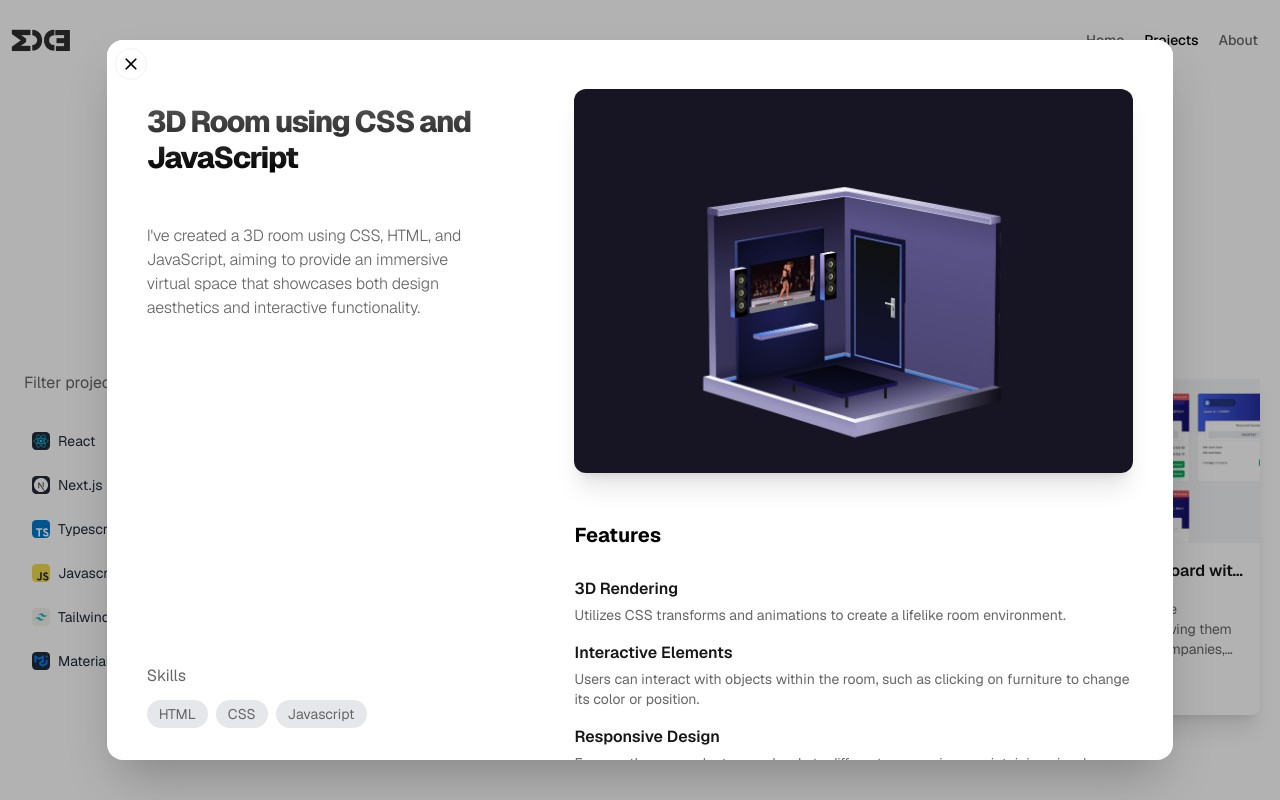
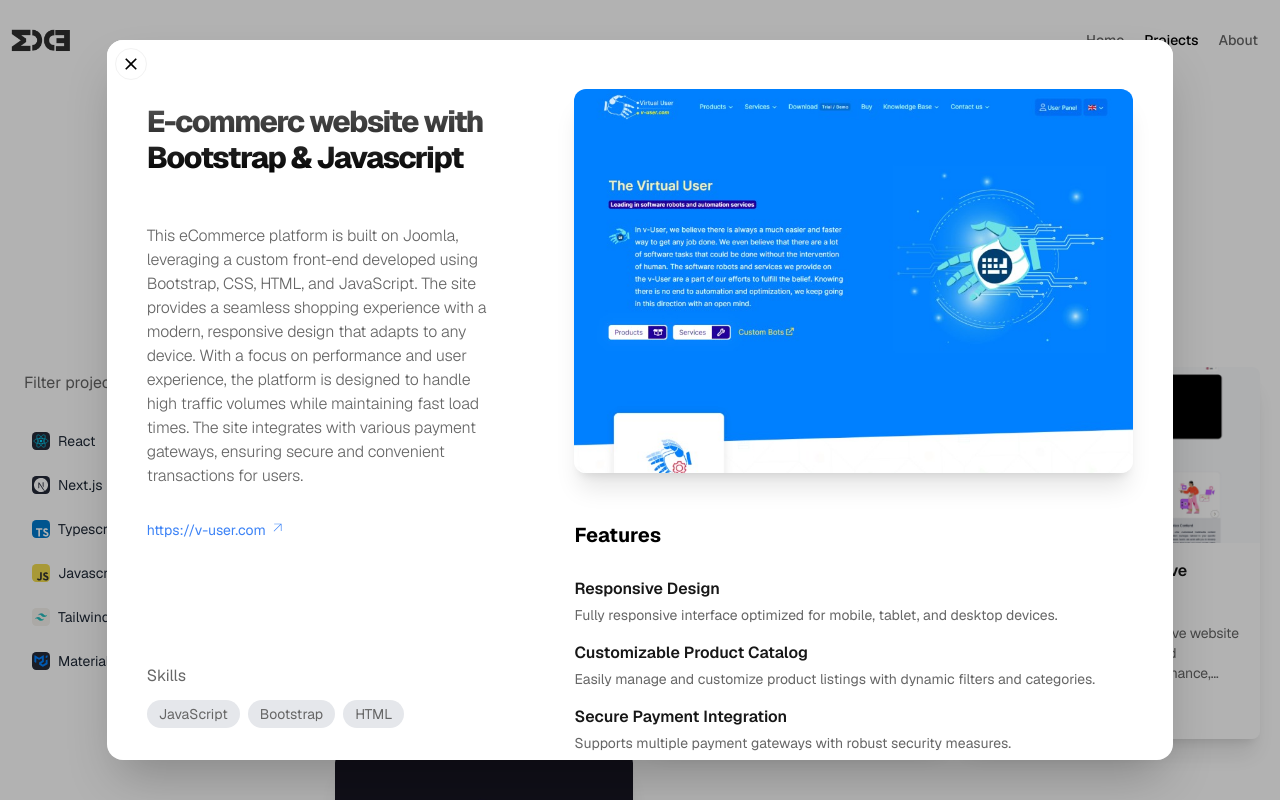
Before and after one commit to mohammad-esmaeilpour/Next.js-TS-Personal-Website, a Next.js app: page /projects in a window 1280 px wide. Both pictures are taken after a click on the element 483 px from the left and 541 px from the top of the page. Shown: the top 800 px of the page. Built offline with nearby package versions, Linux system fonts and the light colour scheme.

Commit message:
add new portfolio

```diff
--- a/app/components/WorkHighlight.tsx
+++ b/app/components/WorkHighlight.tsx
@@ -1,7 +1,7 @@
 "use client";
 import { projectsData } from "@/public/data/projects";
 import Image from "next/image";
-import React, { createRef, useId, useRef } from "react";
+import React, { createRef, useRef } from "react";
 import Modal from "./global/Modal";
 import { homeData } from "@/public/data/home";
 import { Swiper, SwiperSlide } from "swiper/react";
@@ -9,10 +9,12 @@ import { EffectCards } from "swiper/modules";
 import "swiper/css/effect-cards";
 import Link from "next/link";
 import ThreeDotsIcon from "./icons/ThreeDotsIcon";
-import ArrowOutwardIcon from "./icons/solid/ArrowOutwardIcon";
-import EyeIcon from "./icons/EyeIcon";
 
 const WorkHighlight = () => {
+  let topProjects = projectsData.projectsInfo.slice(
+    Math.max(projectsData.projectsInfo.length - 3, 0)
+  ).reverse();
+
   const modalsRef: any = useRef(
     projectsData.projectsInfo.map(() => createRef())
   );
@@ -53,9 +55,9 @@ const WorkHighlight = () => {
               perSlideRotate: 5,
             }}
           >
-            {projectsData.projectsInfo.map((item) => (
+            {topProjects.map((item) => (
               <SwiperSlide
-                key={item.id}
+                key={item.title}
                 className="flex items-center justify-center rounded-lg border bg-white drop-shadow-lg"
               >
                 <div className="h-48 relative overflow-hidden">
--- a/app/components/global/Modal.tsx
+++ b/app/components/global/Modal.tsx
@@ -2,6 +2,9 @@ import Image from "next/image";
 import React from "react";
 import { TProjectsInfo } from "@/app/types/projects";
 import CloseIcon from "../icons/CloseIcon";
+import Link from "next/link";
+import ExternalLinkIcon from "../icons/ExternalLinkIcon";
+import ArrowOutwardIcon from "../icons/solid/ArrowOutwardIcon";
 
 type Props = {
   data: TProjectsInfo;
@@ -29,8 +32,14 @@ const Modal = ({ data, modalRef }: Props) => {
               <p className="text-base mb-8 mt-4 md:mt-12 font-light">
                 {data.overview}
               </p>
+              {data.previewLink && (
+                <Link target="_blank" className="text-blue-500 flex justify-between max-w-fit gap-1" href={data.previewLink}>
+                  {data.previewLink}
+                  <ArrowOutwardIcon color="rgb(59 130 246)" size={16} />
+                </Link>
+              )}
             </div>
-            <div className="flex flex-col flex-wrap gap-3">
+            <div className="flex flex-col flex-wrap gap-3 mt-5">
               <div>Skills</div>
               <div className="flex flex-wrap gap-2">
                 {data.techStack.map((item) => (
@@ -60,7 +69,6 @@ const Modal = ({ data, modalRef }: Props) => {
                   <div className="font-semibold">{item.title}</div>
                   <div className="mt-1 text-sm">{item.description}</div>
                 </div>
-
               ))}
             </div>
           </div>
--- a/app/projects/_components/ProjectsCards.tsx
+++ b/app/projects/_components/ProjectsCards.tsx
@@ -1,8 +1,7 @@
 import Image from "next/image";
-import React, { useId, useRef } from "react";
+import React from "react";
+import { projectsData } from "@/public/data/projects";
 import Link from "next/link";
-import { projectsData } from "@/public/data/projects";
-import ExternalLinkIcon from "@/app/components/icons/ExternalLinkIcon";
 import GithubIcon from "@/app/components/icons/GithubIcon";
 
 interface ProjectsCardsProps {
@@ -16,10 +15,11 @@ const ProjectsCards: React.FC<ProjectsCardsProps> = ({
 }) => {
   const filteredProjects =
     selectedFilters.length === 0
-      ? projectsData.projectsInfo
-      : projectsData.projectsInfo.filter((project) =>
+      ? [...projectsData.projectsInfo].reverse()
+      : [...projectsData.projectsInfo].reverse().filter((project) =>
           selectedFilters.some((f) => project.tags.includes(f))
         );
+
 
   return (
     <div>
@@ -40,7 +40,7 @@ const ProjectsCards: React.FC<ProjectsCardsProps> = ({
               />
             </div>
             <div className="card-body p-4 pb-3 text-start">
-              <h3 className="line-clamp-1 font-semibold">{item.title}</h3>
+              <h3 className="line-clamp-2 h-12 font-semibold">{item.title}</h3>
               <p className="text-sm line-clamp-3 mt-2">{item.overview}</p>
               <div className="flex items-baseline justify-between pb-1">
                 <div className="flex mt-3.5 items-center gap-2">
@@ -51,7 +51,7 @@ const ProjectsCards: React.FC<ProjectsCardsProps> = ({
                   ))}
                 </div>
 
-                {/* {item.repository && (
+                {item.repository && (
                   <Link
                     href={item.repository}
                     className="tooltip tooltip-left"
@@ -60,7 +60,7 @@ const ProjectsCards: React.FC<ProjectsCardsProps> = ({
                   >
                     <GithubIcon size={20} />
                   </Link>
-                )} */}
+                )}
               </div>
             </div>
           </div>
--- a/app/types/projects.ts
+++ b/app/types/projects.ts
@@ -10,7 +10,7 @@ export type TProjectData = {
 export type TProjectsInfo = {
   id: number;
   title: string;
-  overview: string | ReactElement;
+  overview: string
   features: TitleDescription[]
   techStack:{
     title: string
--- a/public/data/projects.tsx
+++ b/public/data/projects.tsx
@@ -1,6 +1,7 @@
 import room from "@/public/img/projects/3d-room.jpg";
 import roboxonWebsite from "@/public/img/projects/roboxon-website.jpg";
 import roboxonDashboard from "@/public/img/projects/roboxon-dashboard.jpg";
+import vUser from "@/public/img/projects/v-user.jpg";
 import JSIcon from "@/app/components/icons/JSIcon";
 import HtmlIcon from "@/app/components/icons/HtmlIcon";
 import CssIcon from "@/app/components/icons/CssIcon";
@@ -10,6 +11,7 @@ import TailwindIcon from "@/app/components/icons/TailwindIcon";
 import ReactIcon from "@/app/components/icons/ReactIcon";
 import MUIIcon from "@/app/components/icons/MUIIcon";
 import { TProjectData } from "@/app/types/projects";
+import BootstrapIcon from "@/app/components/icons/BootstrapIcon";
 
 export const projectsSeo = {
   title: "Project's - Mohammad Esmaeilpour | Front-end developer",
@@ -34,13 +36,9 @@ export const projectsData: TProjectData = {
     {
       id: 0,
       title: "3D Room using CSS and JavaScript",
-      overview: (
-        <>
-          I've created a 3D room using CSS, HTML, and JavaScript, aiming to
+      overview: `I've created a 3D room using CSS, HTML, and JavaScript, aiming to
           provide an immersive virtual space that showcases both design
-          aesthetics and interactive functionality.
-        </>
-      ),
+          aesthetics and interactive functionality.`,
       features: [
         {
           title: "3D Rendering",
@@ -70,16 +68,16 @@ export const projectsData: TProjectData = {
       ],
       techStack: [
         {
-          title: "HTML",
-          icon: <HtmlIcon key={2} size={18} />,
+          title: "Javascript",
+          icon: <JSIcon key={1} size={18} />,
         },
         {
           title: "CSS",
           icon: <CssIcon key={3} size={18} />,
         },
         {
-          title: "Javascript",
-          icon: <JSIcon key={1} size={18} />,
+          title: "HTML",
+          icon: <HtmlIcon key={2} size={18} />,
         },
       ],
       img: room,
@@ -90,15 +88,8 @@ export const projectsData: TProjectData = {
     {
       id: 1,
       title: "Modern Next.js Responsive Website - Roboxon",
-      overview: (
-        <>
-          I developed a modern, responsive website using Next.js, Tailwind CSS,
-          and TypeScript, focusing on performance, scalability, and
-          maintainability. This project showcases my ability to create dynamic,
-          high-quality web applications with a keen eye for design and user
-          experience.
-        </>
-      ),
+      overview:
+        "I developed a modern, responsive website using Next.js, Tailwind CSS, and TypeScript, focusing on performance, scalability, and maintainability. This project showcases my ability to create dynamic, high-quality web applications with a keen eye for design and user experience.",
       features: [
         {
           title: "Responsive Design",
@@ -151,16 +142,8 @@ export const projectsData: TProjectData = {
     {
       id: 2,
       title: "High-Performance Dashboard with React and Tailwind CSS",
-      overview: (
-        <>
-          I developed a high-performance dashboard for a company, allowing them
-          to efficiently manage users, companies, roles, and permissions. This
-          project spanned over 8 months and involved the use of cutting-edge
-          technologies like React, TypeScript, Tailwind CSS, and Redux. The
-          dashboard significantly improved the company’s operational efficiency
-          and user management capabilities.
-        </>
-      ),
+      overview:
+        "I developed a high-performance dashboard for a company, allowing them to efficiently manage users, companies, roles, and permissions. This project spanned over 8 months and involved the use of cutting-edge technologies like React, TypeScript, Tailwind CSS, and Redux. The dashboard significantly improved the company’s operational efficiency and user management capabilities.",
       features: [
         {
           title: "Role-Based Access Control",
@@ -200,6 +183,50 @@ export const projectsData: TProjectData = {
       img: roboxonDashboard,
       tags: ["react", "typescript", "tailwind"],
     },
+    {
+      id: 3,
+      title: "E-commerc website with Bootstrap & Javascript",
+      overview: `This eCommerce platform is built on Joomla, leveraging a custom front-end developed using Bootstrap, CSS, HTML, and JavaScript. The site provides a seamless shopping experience with a modern, responsive design that adapts to any device. With a focus on performance and user experience, the platform is designed to handle high traffic volumes while maintaining fast load times. The site integrates with various payment gateways, ensuring secure and convenient transactions for users.`,
+      previewLink: "https://v-user.com",
+      features: [
+        {
+          title: "Responsive Design",
+          description:
+            "Fully responsive interface optimized for mobile, tablet, and desktop devices.",
+        },
+        {
+          title: "Customizable Product Catalog",
+          description:
+            "Easily manage and customize product listings with dynamic filters and categories.",
+        },
+        {
+          title: "Secure Payment Integration",
+          description:
+            "Supports multiple payment gateways with robust security measures.",
+        },
+        {
+          title: "User-Friendly Admin Panel",
+          description:
+            "Intuitive admin panel for managing orders, customers, and inventory.",
+        },
+      ],
+      techStack: [
+        {
+          title: "JavaScript",
+          icon: <JSIcon key={1} size={18} />,
+        },
+        {
+          title: "Bootstrap",
+          icon: <BootstrapIcon key={3} size={18} />,
+        },
+        {
+          title: "HTML",
+          icon: <HtmlIcon key={1} size={18} />,
+        },
+      ],
+      img: vUser,
+      tags: ["html", "css", "js"],
+    },
   ],
   projectsFilter: [
     {
```
Also changed, not shown: public/img/projects/v-user.jpg (added), 1 other file (tests, documents, lock files or other folders).
